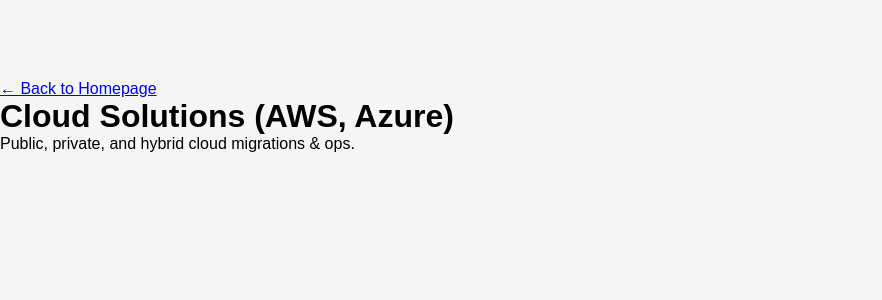
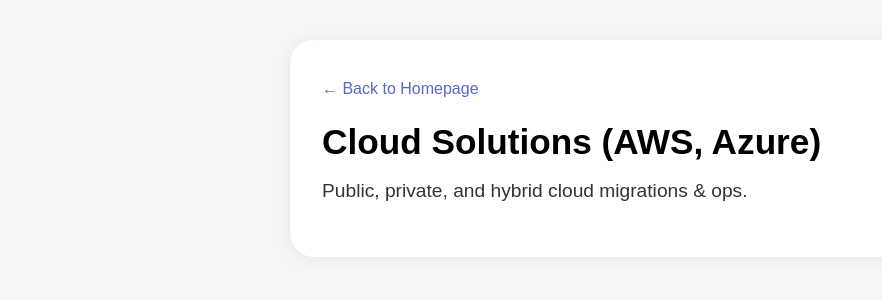
Before and after one commit to DrinAsani/hepa-website, a Flask app: page /services/cloud in a window 1280 px wide. Shown: the top 300 px of the page, without its empty margins (0-882 px from the left). Run offline with Flask 3, Linux system fonts and the light colour scheme; parts of the project's set-up code (start-up, migrations or seed data) failed here and were passed over.

Commit message:
Update main.css

```diff
--- a/hepa-website/static/css/main.css
+++ b/hepa-website/static/css/main.css
@@ -438,3 +438,41 @@ footer {
     gap: 1rem;
   }
 }
+
+.detail-card {
+  background: #fff;
+  border-radius: 24px;
+  max-width: 700px;
+  margin: 40px auto;
+  box-shadow: 0 2px 16px 0 rgba(60,60,90,0.07);
+  padding: 2.5em 2em 2em 2em;
+}
+.detail-card h1 {
+  font-size: 2.2em;
+  font-weight: 700;
+  margin-bottom: 0.5em;
+}
+.desc {
+  font-size: 1.2em;
+  color: #333;
+  margin-bottom: 1.2em;
+}
+.back-link {
+  display: inline-block;
+  margin-bottom: 1.5em;
+  color: #5b67c7;
+  text-decoration: none;
+  font-size: 1em;
+}
+.back-link:hover {
+  text-decoration: underline;
+}
+ul {
+  margin: 1em 0 1.5em 2em;
+  font-size: 1.1em;
+}
+.tech-logo-large {
+  max-width: 120px;
+  display: block;
+  margin: 1em 0 2em 0;
+}
```
